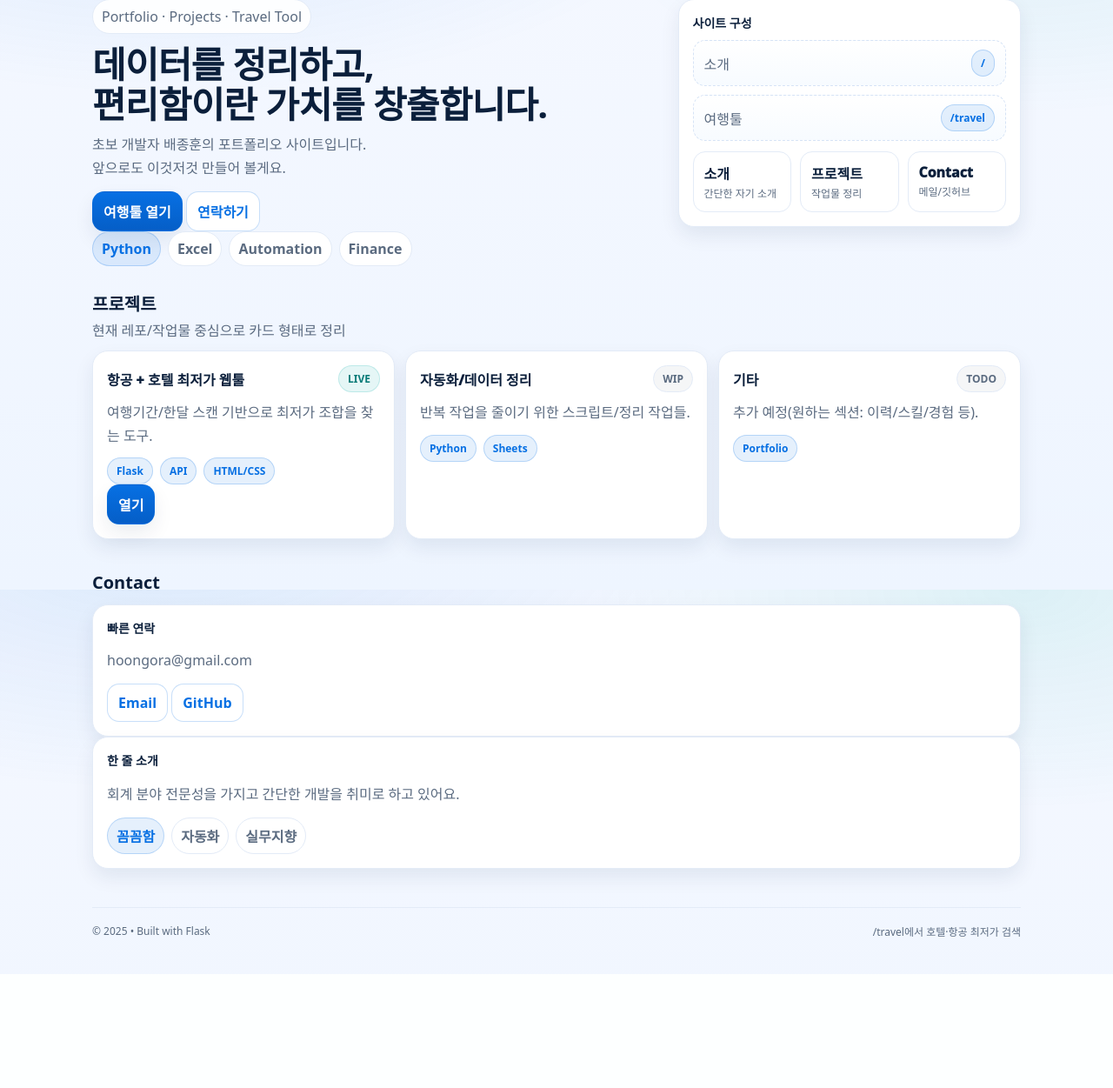
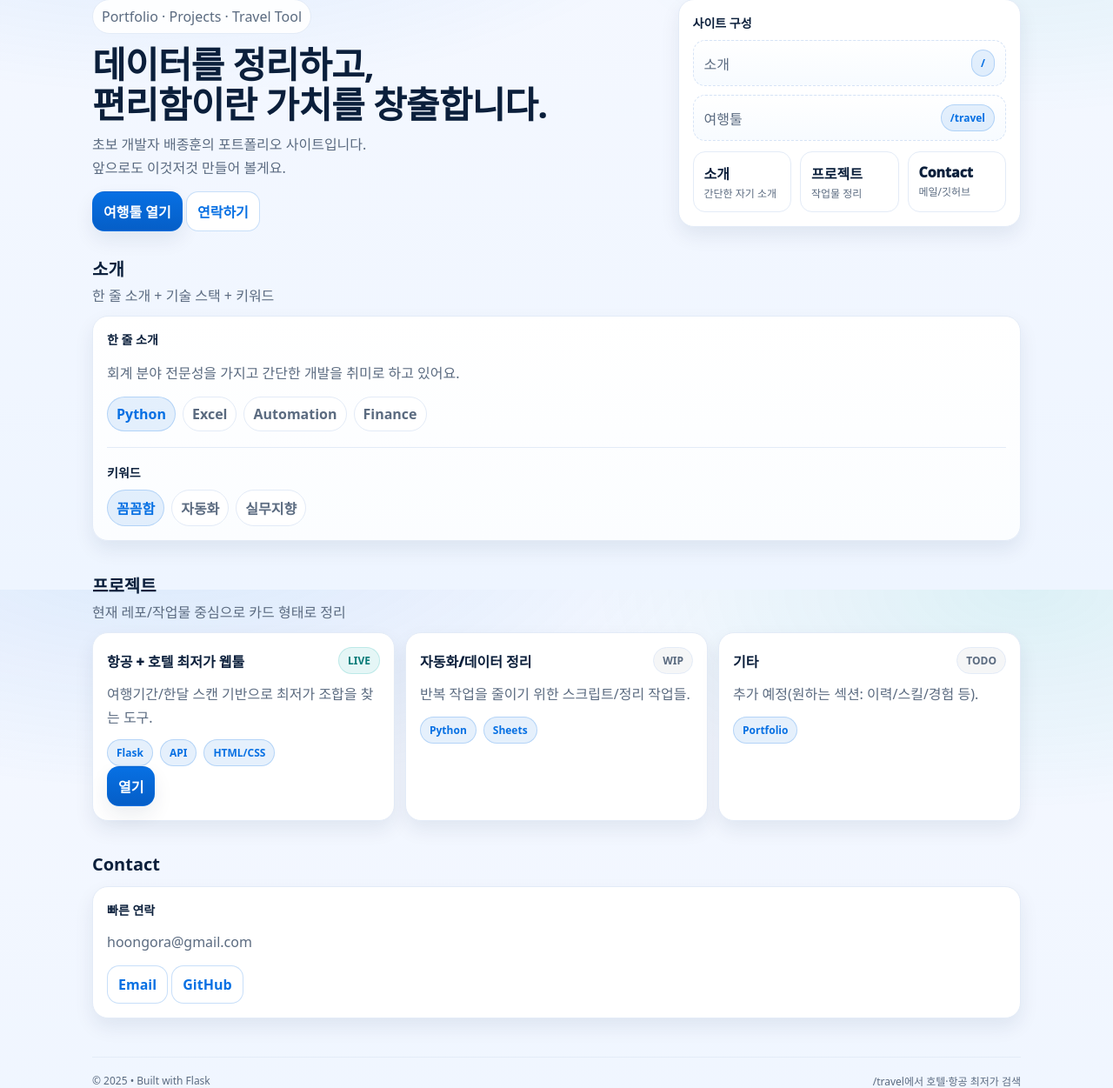
Before and after one commit to bae77777-afk/Flight_hotels, a Flask app: page / in a window 1280 px wide. Shown: the part 122-1373 px from the top of the page at 87% size. Before the commit the page ends 1199 px from the top, so only its background shows below. Run offline with Flask 2, Linux system fonts and the light colour scheme.

Commit message:
style: 소개 섹션 추가 및 기술 스택 카드 수정, 여행툴 스타일 개선

```diff
--- a/templates/index.html
+++ b/templates/index.html
@@ -16,13 +16,6 @@
     <div class="hero-actions">
       <a class="btn" href="{{ url_for('travel') }}">여행툴 열기</a>
       <a class="btn ghost" href="#contact">연락하기</a>
-    </div>
-
-    <div class="chips">
-      <span class="chip blue">Python</span>
-      <span class="chip">Excel</span>
-      <span class="chip">Automation</span>
-      <span class="chip">Finance</span>
     </div>
   </div>
 
@@ -58,6 +51,35 @@
     </div>
   </div>
 </section>
+
+<section class="section" id="about">
+  <div class="section-head">
+    <h2>소개</h2>
+    <p class="muted">한 줄 소개 + 기술 스택 + 키워드</p>
+  </div>
+
+  <div class="card soft">
+    <div class="card-title">한 줄 소개</div>
+    <p class="muted">회계 분야 전문성을 가지고 간단한 개발을 취미로 하고 있어요.</p>
+
+    <div class="chips">
+      <span class="chip blue">Python</span>
+      <span class="chip">Excel</span>
+      <span class="chip">Automation</span>
+      <span class="chip">Finance</span>
+    </div>
+
+    <div class="hr"></div>
+
+    <div class="card-title">키워드</div>
+    <div class="chips">
+<span class="chip blue">꼼꼼함</span>
+        <span class="chip">자동화</span>
+        <span class="chip">실무지향</span>
+    </div>
+  </div>
+</section>
+
 
 <section class="section">
   <div class="section-head">
@@ -128,16 +150,6 @@
         <a class="btn ghost" href="https://github.com/bae77777-afk" target="_blank" rel="noopener">GitHub</a>
       </div>
     </div>
-
-    <div class="card">
-      <div class="card-title">한 줄 소개</div>
-      <p class="muted">회계 분야 전문성을 가지고 간단한 개발을 취미로 하고 있어요.</p>
-      <div class="chips">
-        <span class="chip blue">꼼꼼함</span>
-        <span class="chip">자동화</span>
-        <span class="chip">실무지향</span>
-      </div>
-    </div>
-  </div>
+</div>
 </section>
 {% endblock %}
```
Also changed, not shown: templates/travel.html (+7 -2 lines).
